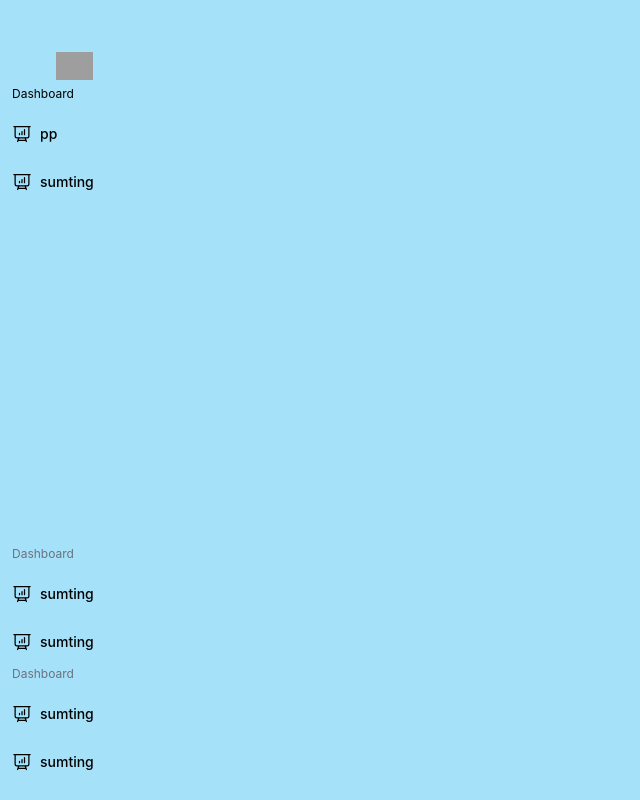
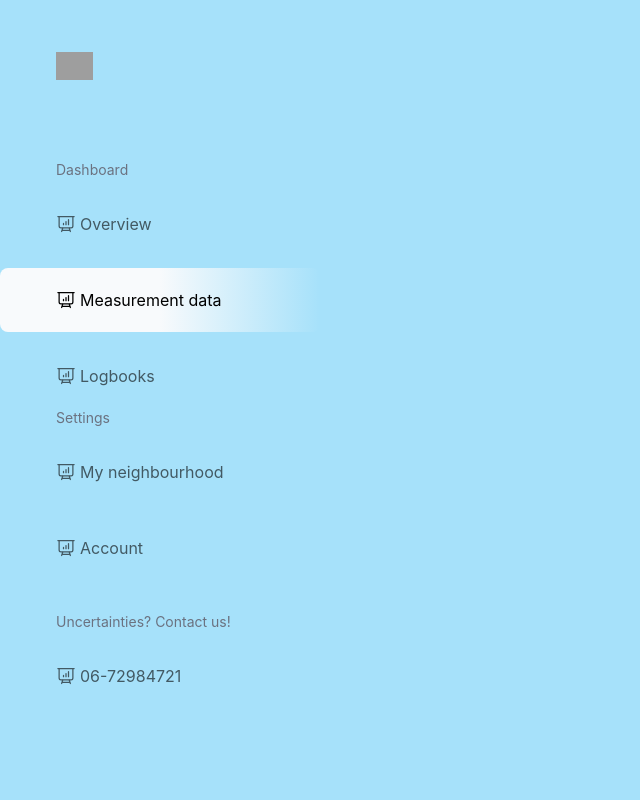
Before and after one commit to JoeriDekker/Project-D, a React (Create React App) app in the folder client/: page /hoi in a window 1280 px wide. Shown: the whole page, without its empty margins (0-640 px from the left). Built offline with nearby package versions, Linux system fonts and the light colour scheme; grey boxes are pictures that could not be loaded.

Commit message:
Setup minimal navbar

```diff
--- a/client/src/components/navbar-navitem/navitem.tsx
+++ b/client/src/components/navbar-navitem/navitem.tsx
@@ -1,21 +1,27 @@
 import React from 'react';
+import { NavLink, To } from 'react-router-dom';
 
 import Icons from '../../visuals/icons/generalicons';
 
 type Props = {
     text?: string;
-    link?: string;
+    link?: To;
     icon?: string;
 }
 
 function NavItem(props: Props) {
+    const link = props.link || ""; // Set a default value for link if it is undefined
 
     return (
-        <a className="flex items-center px-3 py-2 transition-colors duration-300 transform rounded-lg dark:text-gray-200 hover:bg-gray-100 dark:hover:bg-gray-800 dark:hover:text-black-900 hover:text-black-700" href="#">
+        <NavLink to={link} className={({ isActive }) => `flex gap-1 items-center px-14 py-5 transition-all duration-300 transform rounded-lg hover:bg-gradient-to-r hover:from-slate-50 hover:via-slate-50 hover:to-slate-0${isActive ? " bg-gradient-to-r from-slate-50 via-slate-50 to-slate-0" : " opacity-60"}`}>
             <Icons iconName={props.icon} />
+            {props.text}
 
-            <a href={props.link} className="mx-2 text-sm font-medium text-black">{props.text}</a>
-        </a>
+        </NavLink>
+        // <a href={link} className="flex items-center px-20 py-5 bg-gradient-to-r from-slate-0 via-slate-0 to-slate-0 transition-all duration-300 transform rounded-lg hover:bg-gradient-to-r hover:from-slate-50 hover:via-slate-50 hover:to-slate-0">
+        //     <Icons iconName={props.icon} />
+        //     <p className="mx-2 text-sm font-medium text-black">{props.text}</p>
+        // </a>
     );
 }
 
--- a/client/src/components/navbar/navbar.tsx
+++ b/client/src/components/navbar/navbar.tsx
@@ -1,7 +1,4 @@
-import React from "react";
-
 import NavItem from '../navbar-navitem/navitem'
-
 import { useLanguage } from "../../language/languagecontext";
 
 function Navbar() {
@@ -14,26 +11,26 @@ function Navbar() {
             </a>
 
             <div className="content-center h-full">
-                <nav className="h-full flex flex-col justify-start">
-                    <div className="space-y-3 flex-grow">
-                        <label className="px-3 text-xs text-black-500 dark:text-gray-400">{language.Navigation.dashboard}</label>
+                <nav className="pt-20 pb-20 h-full flex flex-col justify-start">
+                    <div className="space-y-3 flex flex-grow flex-col">
+                        <label className="px-14 text-sm text-gray-500">{language.Navigation.dashboard}</label>
 
-                        <NavItem icon="Home" text="pp" link="gfu" />
-                        <NavItem icon="Home" text="sumting" link="gfu" />
+                        <NavItem icon="Home" text={language.Navigation.overview} link="/home" />
+                        <NavItem icon="Home" text={language.Navigation.waterdata} link="/hoi" />
+                        <NavItem icon="Home" text={language.Navigation.logbooks} link="/" />
                     </div>
 
-                    <div className="space-y-3">
-                        <label className="px-3 text-xs text-gray-500 dark:text-gray-400">{language.Navigation.dashboard}</label>
+                    <div className="space-y-3 pb-8 flex flex-col">
+                        <label className="px-14 text-sm text-gray-500">{language.Navigation.settings}</label>
 
-                        <NavItem icon="Home" text="sumting" link="gfu" />
-                        <NavItem icon="Home" text="sumting" link="gfu" />
+                        <NavItem icon="Home" text={language.Navigation.neighbourhood} link="/" />
+                        <NavItem icon="Home" text={language.Navigation.account} link="/" />
                     </div>
 
-                    <div className="space-y-3 ">
-                        <label className="px-3 text-xs text-gray-500 dark:text-gray-400">{language.Navigation.dashboard}</label>
+                    <div className="space-y-3 flex flex-col">
+                        <label className="px-14 text-sm text-gray-500">{language.Navigation.contact}</label>
 
-                        <NavItem icon="Home" text="sumting" link="gfu" />
-                        <NavItem icon="Home" text="sumting" link="gfu" />
+                        <NavItem icon="Home" text="06-72984721" link="/" />
                     </div>
                 </nav>
             </div>
--- a/client/src/language/en-EN.json
+++ b/client/src/language/en-EN.json
@@ -2,6 +2,12 @@
     "Navigation": {
         "dashboard": "Dashboard",
         "settings": "Settings",
-        "logout": "Logout"
+        "contact": "Uncertainties? Contact us!",
+        "logout": "Logout",
+        "overview": "Overview",
+        "waterdata": "Measurement data",
+        "logbooks": "Logbooks",
+        "neighbourhood": "My neighbourhood",
+        "account": "Account"
     }
 }
--- a/client/src/language/nl-NL.json
+++ b/client/src/language/nl-NL.json
@@ -2,6 +2,12 @@
     "Navigation": {
         "dashboard": "Bedieningspaneel",
         "settings": "Instellingen",
-        "logout": "Uitloggen"
+        "contact": "Onzekerheden? bel ons",
+        "logout": "Uitloggen",
+        "overview": "Overzicht",
+        "waterdata": "Meetgegevens",
+        "logbooks": "Logboeken",
+        "neighbourhood": "Mijn buurt",
+        "account": "Account"
     }
 }
```
Also changed, not shown: 7 other files (tests, documents, lock files or other folders).
